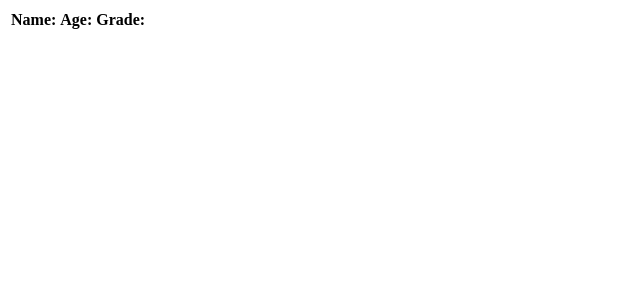
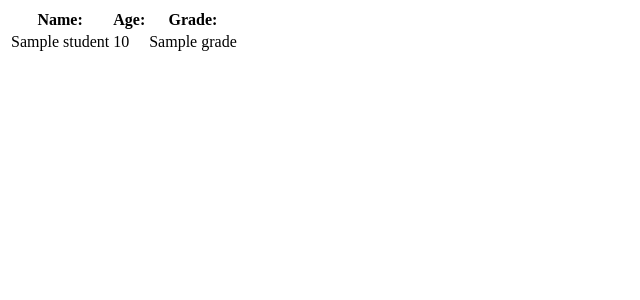
Before and after one commit to liberbell/dj06, a Django app: template FormExam/FormExam/templates/form_app/students_list.html in a window 1280 px wide. Shown: the top 300 px of the page, without its empty margins (0-640 px from the left). Run offline with Django 3.2, Linux system fonts and the light colour scheme; the template is opened without the code that fills it: most values are stand-ins (such as "Sample title", 1, 10 or a date in 2020); lists and menus that the app fills with data are empty.

Commit message:
studentslist4

```diff
--- a/FormExam/FormExam/templates/form_app/students_list.html
+++ b/FormExam/FormExam/templates/form_app/students_list.html
@@ -11,5 +11,12 @@
         <th>Age: </th>
         <th>Grade: </th>
     </tr>
+    {% for student in students %}
+        <tr>
+            <td>{{ student.name }}</td>
+            <td>{{ student.age }}</td>
+            <td>{{ student.grade }}</td>
+        </tr>
+    {% endfor %}
 </table>
 {% endblock content %}
```
